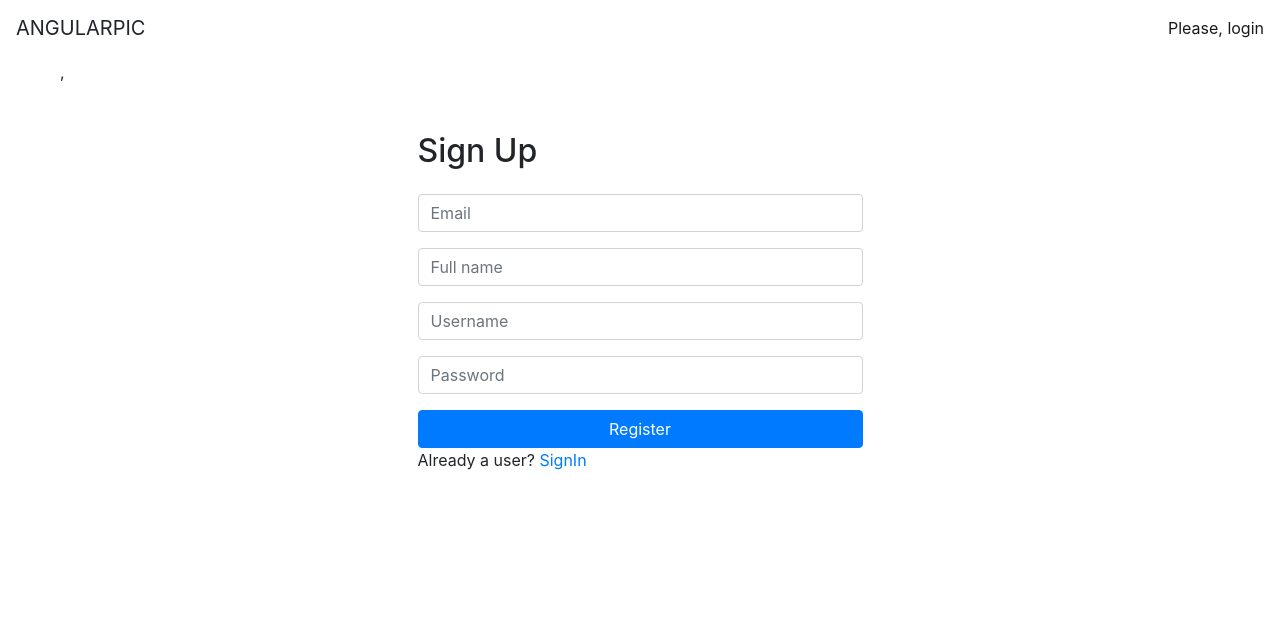
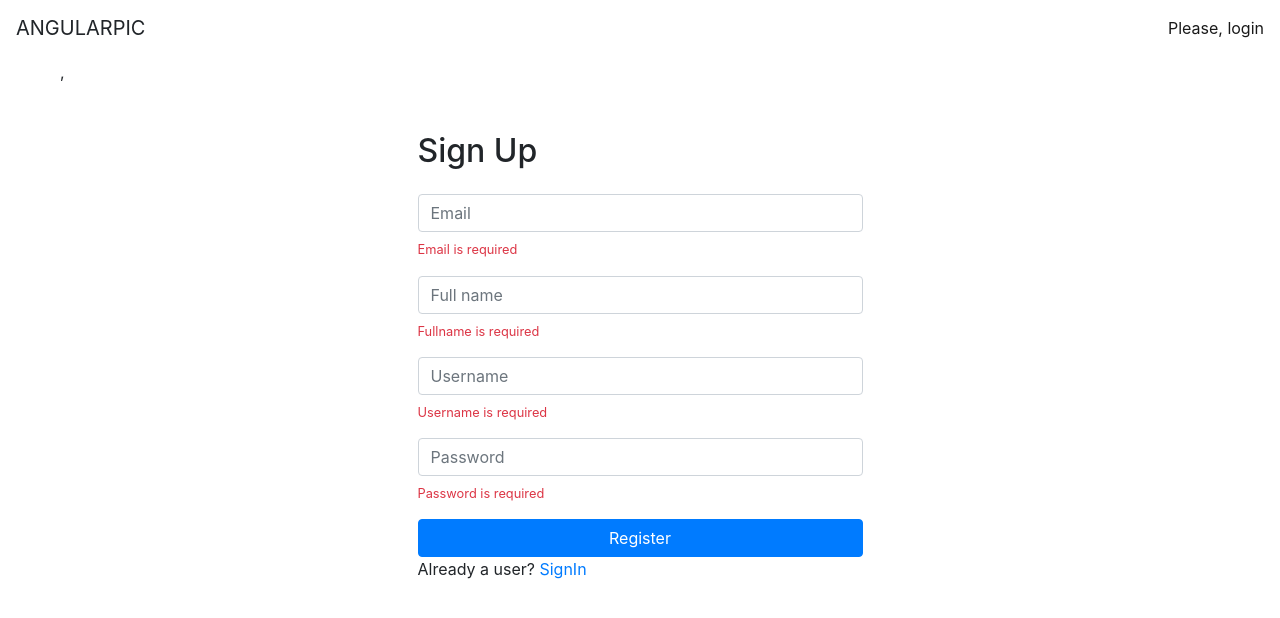
Before and after one commit to lucassilva-1994/angularpic, an Angular app in the folder frontend/: page /signup in a window 1280 px wide. Shown: the top 618 px of the page. Built offline with nearby package versions, Linux system fonts and the light colour scheme.

Commit message:
Validando o formulário de cadastro

```diff
--- a/frontend/src/app/home/signup/signup.component.html
+++ b/frontend/src/app/home/signup/signup.component.html
@@ -2,35 +2,102 @@
   <div class="row justify-content-center">
     <div class="col-lg-5">
       <h2>Sign Up</h2>
-      <form class="form mt-4">
+      <form class="form mt-4" [formGroup]="signUpForm">
         <div class="form-group">
           <input
             class="form-control"
-                  placeholder="Email"/>
+            formControlName="email"
+            placeholder="Email"
+          />
+          <ap-vmessage
+            *ngIf="signUpForm.get('email').errors?.required"
+            text="Email is required"
+          >
+          </ap-vmessage>
+          <ap-vmessage
+            *ngIf="signUpForm.get('email').errors?.email"
+            text="Invalid email"
+          >
+          </ap-vmessage>
+        </div>
+
+        <div class="form-group">
+          <input
+            class="form-control"
+            formControlName="fullName"
+            placeholder="Full name"
+          />
+          <ap-vmessage
+            *ngIf="signUpForm.get('fullName').errors?.required"
+            text="Fullname is required"
+          >
+          </ap-vmessage>
+          <ap-vmessage
+            *ngIf="signUpForm.get('fullName').errors?.minlength"
+            text="Minimum lenght is 02"
+          >
+          </ap-vmessage>
+          <ap-vmessage
+            *ngIf="signUpForm.get('fullName').errors?.maxlength"
+            text="Maximum lenght is 40"
+          >
+          </ap-vmessage>
         </div>
         <div class="form-group">
           <input
             class="form-control"
-                  placeholder="Full name"/>
+            formControlName="userName"
+            placeholder="Username"
+          />
+          <ap-vmessage
+            *ngIf="signUpForm.get('userName').errors?.required"
+            text="Username is required"
+          >
+          </ap-vmessage>
+          <ap-vmessage
+            *ngIf="signUpForm.get('userName').errors?.minlength"
+            text="Minimum lenght is 02"
+          >
+          </ap-vmessage>
+          <ap-vmessage
+            *ngIf="signUpForm.get('userName').errors?.maxlength"
+            text="Maximum lenght is 30"
+          >
+          </ap-vmessage>
+          <ap-vmessage
+            *ngIf="signUpForm.get('userName').errors?.pattern"
+            text="Must be lower case"
+          >
+          </ap-vmessage>
         </div>
         <div class="form-group">
           <input
             class="form-control"
-                  placeholder="Username"/>
-          </div>
-          <div class="form-group">
-              <input
-                  class="form-control"
-                  placeholder="Password"/>
+            formControlName="password"
+            placeholder="Password"
+          />
+          <ap-vmessage
+            *ngIf="signUpForm.get('password').errors?.required"
+            text="Password is required"
+          >
+          </ap-vmessage>
+          <ap-vmessage
+            *ngIf="signUpForm.get('password').errors?.minlength"
+            text="Minimum lenght is 08"
+          >
+          </ap-vmessage>
+          <ap-vmessage
+            *ngIf="signUpForm.get('password').errors?.maxlength"
+            text="Maximum lenght is 14"
+          >
+          </ap-vmessage>
         </div>
 
-          <button
-              type="submit"
-              class="btn btn-primary btn-block">
+        <button type="submit" class="btn btn-primary btn-block">
           Register
         </button>
 
-          <p>Already a user? <a [routerLink]="['']">SignIn</a> </p>
+        <p>Already a user? <a [routerLink]="['']">SignIn</a></p>
       </form>
     </div>
   </div>
--- a/frontend/src/app/home/signup/signup.component.ts
+++ b/frontend/src/app/home/signup/signup.component.ts
@@ -1,8 +1,44 @@
-import { Component } from "@angular/core";
+import { Component, OnInit } from "@angular/core";
+import { FormBuilder, FormGroup, Validators } from "@angular/forms";
 
 @Component({
-  templateUrl:'./signup.component.html'
+  templateUrl: './signup.component.html'
 })
-export class SignUpComponent{
+export class SignUpComponent implements OnInit {
+  signUpForm: FormGroup;
 
+  constructor(private formBuilder: FormBuilder) { }
+
+  ngOnInit(): void {
+    this.signUpForm = this.formBuilder.group({
+      email: ['',
+        [
+          Validators.required,
+          Validators.email
+        ]
+      ],
+      fullName: ['',
+        [
+          Validators.required,
+          Validators.minLength(2),
+          Validators.maxLength(40)
+        ]
+      ],
+      userName: ['',
+        [
+          Validators.required,
+          Validators.pattern(/^[a-z0-9_\-]+$/),
+          Validators.minLength(2),
+          Validators.maxLength(30)
+        ]
+      ],
+      password: ['',
+        [
+          Validators.required,
+          Validators.minLength(8),
+          Validators.maxLength(14)
+        ]
+      ],
+    })
+  }
 }
```
Lines whose indentation alone changed are shown as unchanged.
